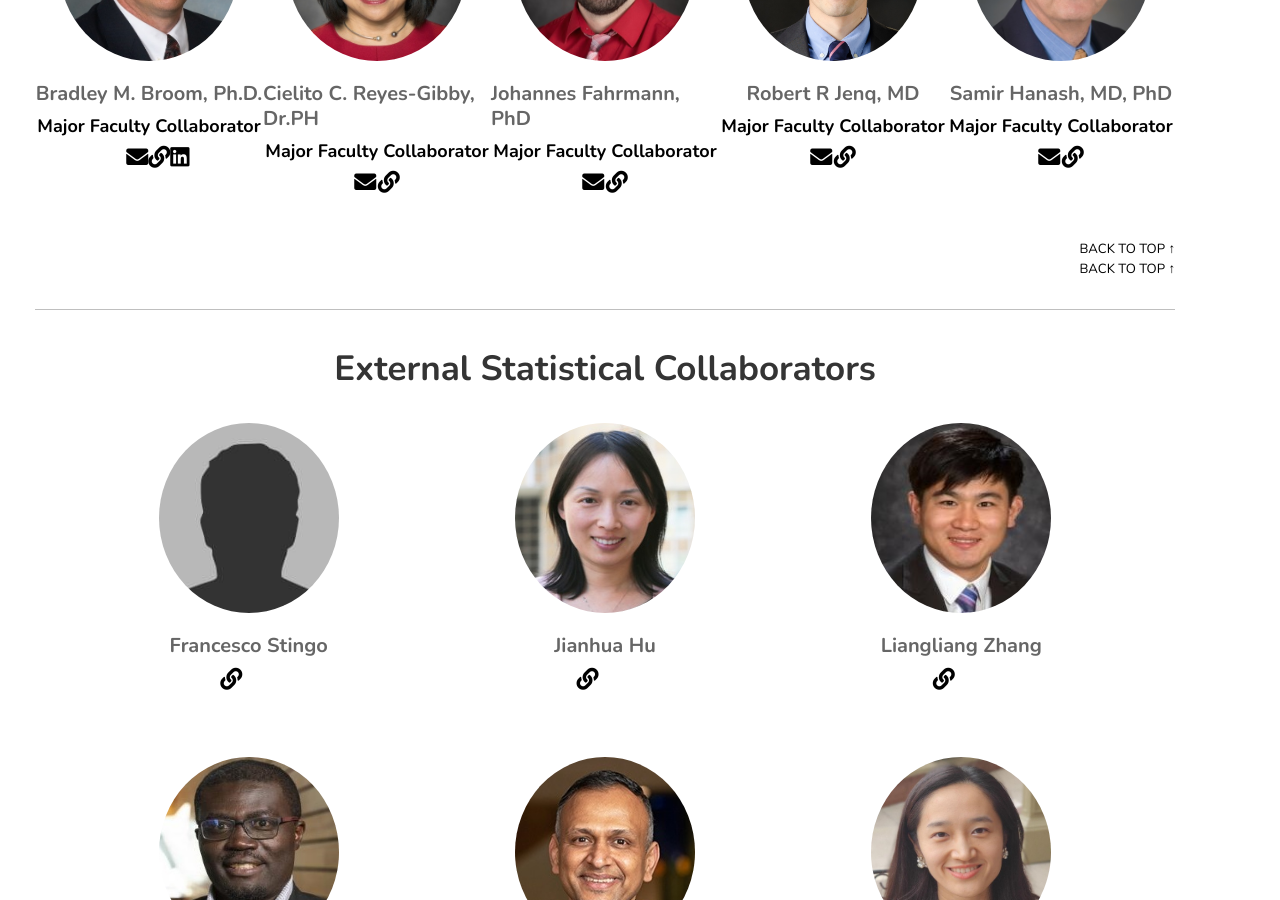
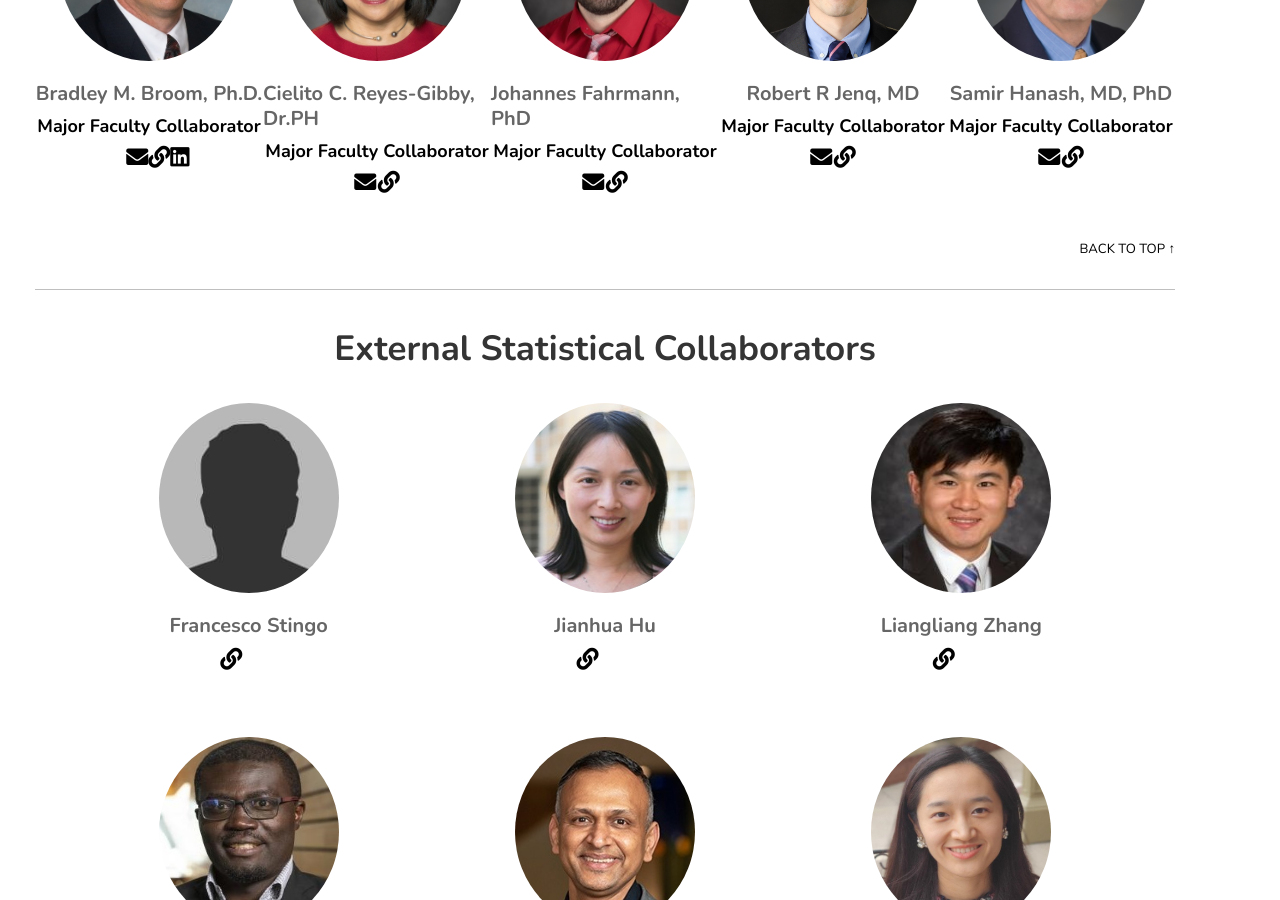
Before and after one commit to KimAnhDoMDA/COSMIC, a Jekyll site: the page built from pages/people.md, in a window 1280 px wide and 900 px high, scrolled down 984 px. Built offline with Jekyll 4.4.1, drawn with Linux system fonts in a browser that asks for light colours; cached includes are drawn as plain includes.

Commit message:
Update people.md

```diff
--- a/pages/people.md
+++ b/pages/people.md
@@ -258,7 +258,6 @@ layout: splash
   </div>
   <a href="#" class="back-to-top">{{ site.data.ui-text[site.locale].back_to_top | default: 'Back to Top' }} &uarr;</a>
   <!-- End Second Row -->
-  <a href="#" class="back-to-top">{{ site.data.ui-text[site.locale].back_to_top | default: 'Back to Top' }} &uarr;</a>
 <hr>
 <div class="responsive-container-block outer-container">
   <div class="responsive-container-block inner-container">
```
